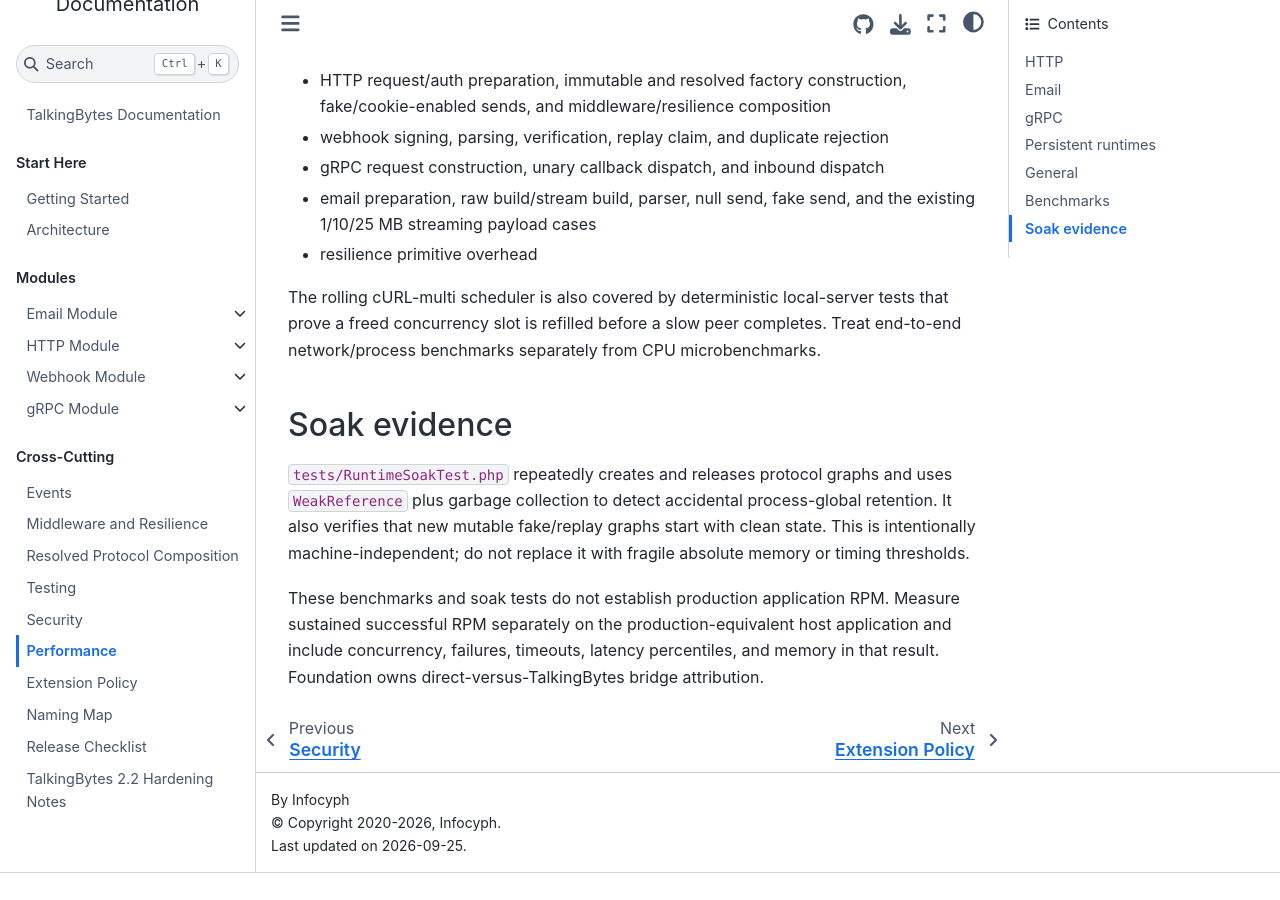
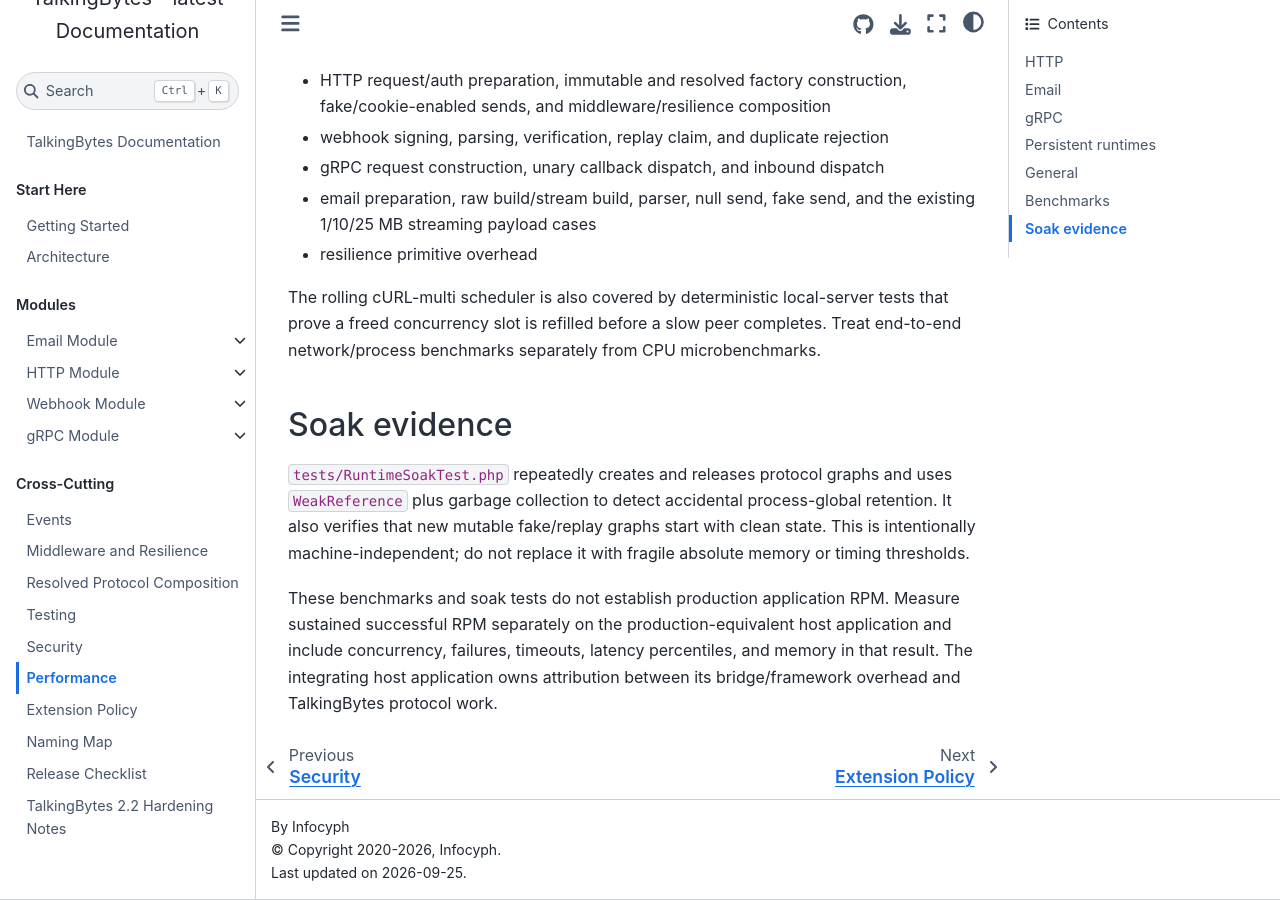
Before and after one commit to infocyph/TalkingBytes, a Sphinx documentation site: the page built from docs/performance.rst, in a window 1280 px wide and 900 px high, scrolled down 1493 px. Built offline with Sphinx 7.4.7 and the Sphinx Book theme 1.1.4, drawn with Linux system fonts in a browser that asks for light colours; before the commit the page ends 2366 px from its top, so only the background shows below that.

Commit message:
docs(performance): keep host guidance framework-neutral

```diff
--- a/docs/performance.rst
+++ b/docs/performance.rst
@@ -82,5 +82,5 @@
 These benchmarks and soak tests do not establish production application RPM.
 Measure sustained successful RPM separately on the production-equivalent host
 application and include concurrency, failures, timeouts, latency percentiles,
-and memory in that result. Foundation owns direct-versus-TalkingBytes bridge
-attribution.
+and memory in that result. The integrating host application owns attribution
+between its bridge/framework overhead and TalkingBytes protocol work.
```
